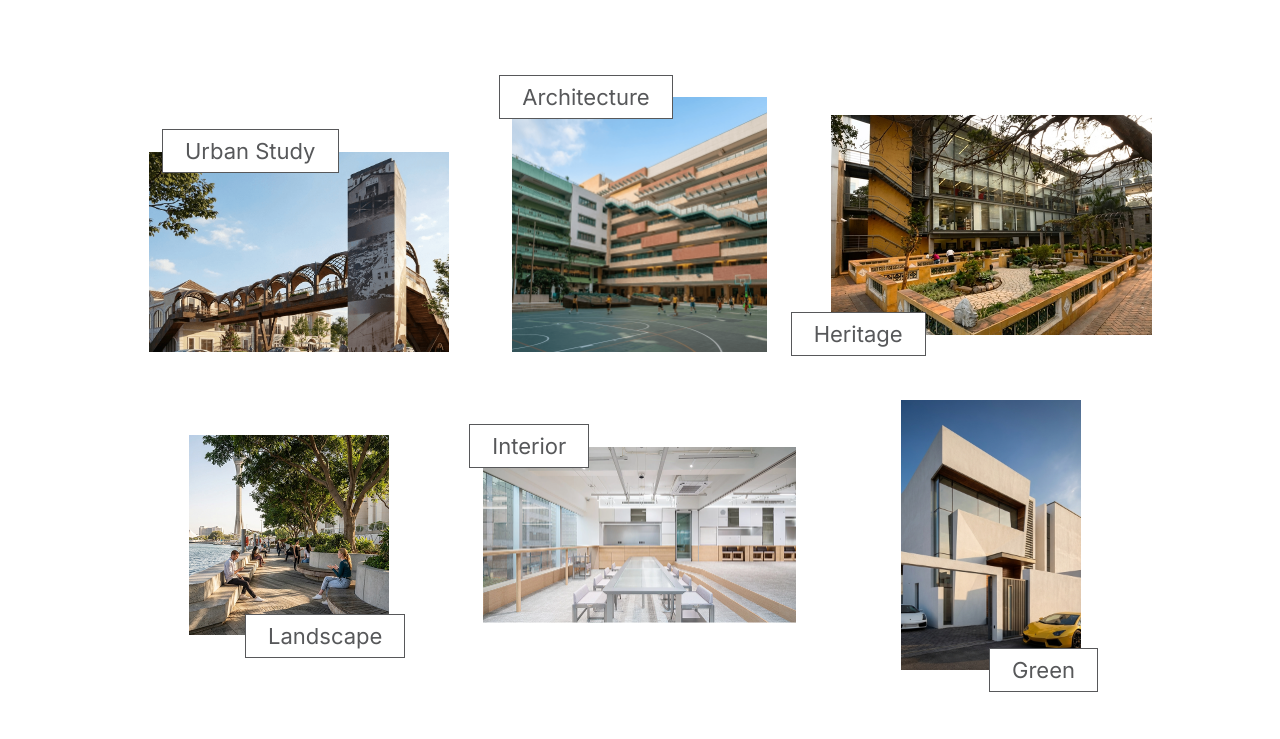
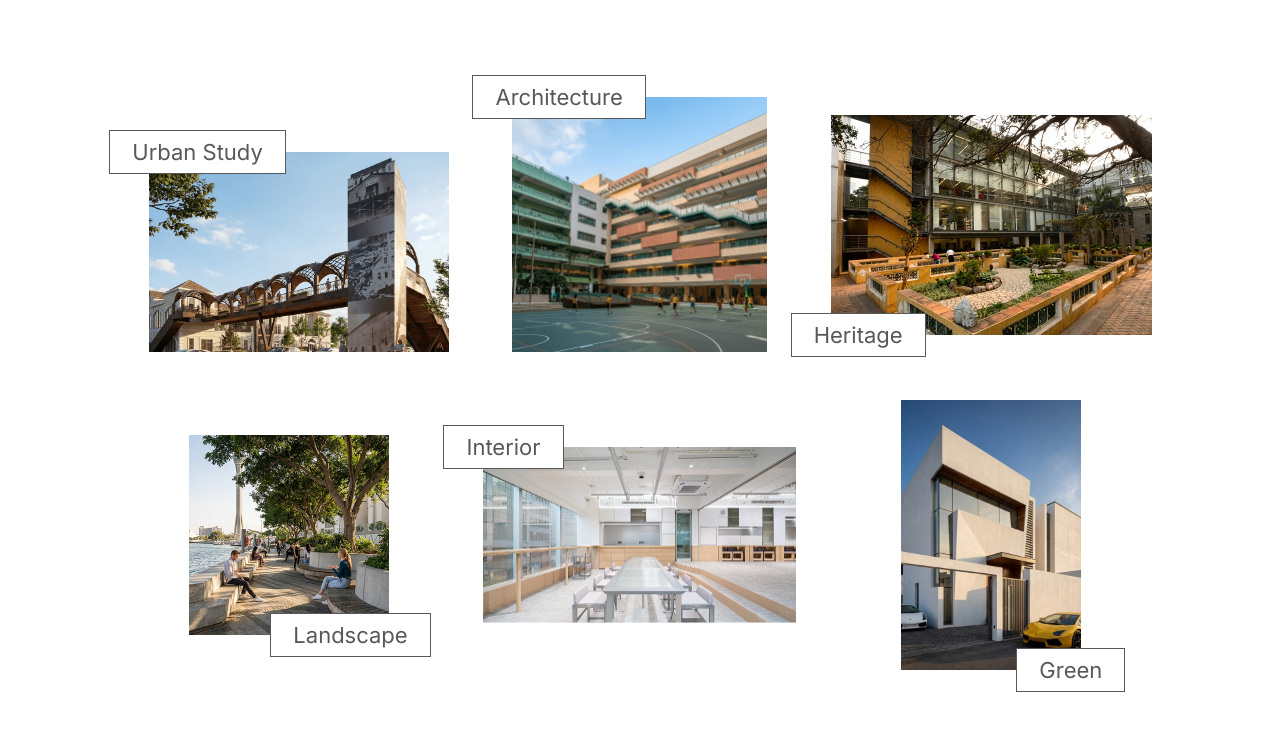
Before and after one commit to smowebdev/JCL, a website: page index.html in a window 1280 px wide. Shown: the part 901-1640 px from the top of the page. Drawn offline with nearby package versions, Linux system fonts and the light colour scheme.

Commit message:
up code 2

```diff
--- a/index.html
+++ b/index.html
@@ -228,10 +228,12 @@
 
         </section>
         <section class="project-cate-sec  px-5 md:px-8.75 lg:px-80 py-section-y-l">
-            <div class="project-cate-list max-w-7xl mx-auto grid md:grid-cols-2 lg:grid-cols-3 gap-x-l gap-y-12 p-xxl">
+            <div
+                class="project-cate-list max-w-7xl mx-auto grid md:grid-cols-2 lg:grid-cols-3 lg:gap-x-l gap-y-14 md:gap-y-12 md:p-xxl">
                 <!-- Type 1 -->
-                <a href="#" class="cate-item group relative min-h-[255px] flex items-end justify-end">
-                    <div class="w-[300px] h-[200px]  relative">
+                <a href="#"
+                    class="cate-item order-1 group relative px-4 lg:px-0 lg:min-h-[255px] flex items-start lg:items-end justify-center lg:justify-end">
+                    <div class="w-[250px] h-[157px] md:w-[280px] md:h-[176px] lg:w-[300px] lg:h-[200px]  relative">
                         <div
                             class="overlay absolute inset-0 bg-black/57 pointer-events-none transition-default opacity-0 group-hover:opacity-100">
                         </div>
@@ -241,14 +243,16 @@
                             <span>See More</span>
                             <img src="assets/images/arrow-right-white.svg" alt="">
                         </div>
+                        <div
+                            class=" absolute z-1 -left-10 -top-5.5 md:-top-6 md:-left-10 lg:-top-5.5 lg:-left-10 inline-block text-title-l leading-[normal] py-2 px-5.5 border border-primary bg-white ">
+                            Urban Study</div>
                     </div>
-                    <div
-                        class=" absolute top-8 left-8.5 inline-block text-title-l leading-[normal] py-2 px-5.5 border border-primary bg-white ">
-                        Urban Study</div>
+
                 </a>
                 <!-- Type 2 -->
-                <a href="#" class="cate-item group relative min-h-[255px] flex items-center justify-center">
-                    <div class="w-[255px] h-[255px]  relative">
+                <a href="#"
+                    class="cate-item group order-3 lg:order-2 relative px-4 lg:px-0 lg:min-h-[255px] flex items-center justify-center">
+                    <div class="w-[230px] h-[230px] lg:w-[255px] lg:h-[255px]  relative">
                         <div
                             class="overlay absolute inset-0 bg-black/57 pointer-events-none transition-default opacity-0 group-hover:opacity-100">
                         </div>
@@ -258,14 +262,16 @@
                             <span>See More</span>
                             <img src="assets/images/arrow-right-white.svg" alt="">
                         </div>
+                        <div
+                            class=" absolute z-1 -left-10 -top-5.5 md:-top-6 lg:-top-5.5 lg:-left-10 inline-block text-title-l leading-[normal] py-2 px-5.5 border border-primary bg-white ">
+                            Architecture</div>
                     </div>
-                    <div
-                        class=" absolute -top-5.5 left-5 inline-block text-title-l leading-[normal] py-2 px-5.5 border border-primary bg-white ">
-                        Architecture</div>
+
                 </a>
                 <!-- Type 3 -->
-                <a href="#" class="cate-item group relative min-h-[255px] flex items-center justify-start">
-                    <div class="w-[330px] h-[220px]  relative">
+                <a href="#"
+                    class="cate-item group order-4 lg:order-3 relative px-4 lg:px-0 lg:min-h-[255px] flex items-center justify-center lg:justify-start">
+                    <div class="w-[250px] h-[167px] lg:w-[330px] lg:h-[220px]  relative">
                         <div
                             class="overlay absolute inset-0 bg-black/57 pointer-events-none transition-default opacity-0 group-hover:opacity-100">
                         </div>
@@ -275,14 +281,16 @@
                             <span>See More</span>
                             <img src="assets/images/arrow-right-white.svg" alt="">
                         </div>
+                        <div
+                            class=" absolute z-1 -bottom-5.5 -left-10 inline-block text-title-l leading-[normal] py-2 px-5.5 border border-primary bg-white ">
+                            Heritage</div>
                     </div>
-                    <div
-                        class=" absolute -bottom-1 -left-10 inline-block text-title-l leading-[normal] py-2 px-5.5 border border-primary bg-white ">
-                        Heritage</div>
+
                 </a>
                 <!-- Type 4 -->
-                <a href="#" class="cate-item group relative min-h-[270px] flex items-center justify-center">
-                    <div class="w-[200px] h-[200px]  relative">
+                <a href="#"
+                    class="cate-item group order-2 lg:order-4 relative px-4 lg:px-0 lg:min-h-[270px] flex items-center justify-center">
+                    <div class="w-[180px] h-[180px] lg:w-[200px] lg:h-[200px]  relative">
                         <div
                             class="overlay absolute inset-0 bg-black/57 pointer-events-none transition-default opacity-0 group-hover:opacity-100">
                         </div>
@@ -292,14 +300,16 @@
                             <span>See More</span>
                             <img src="assets/images/arrow-right-white.svg" alt="">
                         </div>
+                        <div
+                            class=" absolute z-1 -bottom-5.5 lg:-bottom-5.5 -right-10.5 lg:-right-10.5 inline-block text-title-l leading-[normal] py-2 px-5.5 border border-primary bg-white ">
+                            Landscape</div>
                     </div>
-                    <div
-                        class=" absolute bottom-3 right-11 inline-block text-title-l leading-[normal] py-2 px-5.5 border border-primary bg-white ">
-                        Landscape</div>
+
                 </a>
                 <!-- Type 5 -->
-                <a href="#" class="cate-item group relative min-h-[270px] flex items-center justify-center">
-                    <div class="w-[313px] h-[176px]  relative">
+                <a href="#"
+                    class="cate-item group order-6 md:order-5 relative px-4 lg:px-0 lg:min-h-[270px] flex items-center justify-center">
+                    <div class="w-[250px] h-[187px] lg:w-[313px] lg:h-[176px]  relative">
                         <div
                             class="overlay absolute inset-0 bg-black/57 pointer-events-none transition-default opacity-0 group-hover:opacity-100">
                         </div>
@@ -309,12 +319,14 @@
                             <span>See More</span>
                             <img src="assets/images/arrow-right-white.svg" alt="">
                         </div>
+                        <div
+                            class=" absolute z-1  -top-6 lg:-top-5.5 -left-10 inline-block text-title-l leading-[normal] py-2 px-5.5 border border-primary bg-white ">
+                            Interior</div>
                     </div>
-                    <div
-                        class=" absolute top-6 -left-2.5 inline-block text-title-l leading-[normal] py-2 px-5.5 border border-primary bg-white ">
-                        Interior</div>
+
                 </a>
-                <a href="#" class="cate-item group relative min-h-[270px] flex items-center justify-center">
+                <a href="#"
+                    class="cate-item group order-5 md:order-6 relative min-h-[270px] flex items-center justify-center">
                     <div class="w-[180px] h-[270px]  relative">
                         <div
                             class="overlay absolute inset-0 bg-black/57 pointer-events-none transition-default opacity-0 group-hover:opacity-100">
@@ -325,13 +337,13 @@
                             <span>See More</span>
                             <img src="assets/images/arrow-right-white.svg" alt="">
                         </div>
+                        <div
+                            class=" absolute z-1 -bottom-5 -right-11 lg:-bottom-5.5 lg:-right-11 inline-block text-title-l leading-[normal] py-2 px-5.5 border border-primary bg-white ">
+                            Green</div>
                     </div>
-                    <div
-                        class=" absolute -bottom-5.5 right-13.5 inline-block text-title-l leading-[normal] py-2 px-5.5 border border-primary bg-white ">
-                        Green</div>
                 </a>
             </div>
-            <div class="text-center mt-7.5">
+            <div class="text-center mt-xxl md:mt-l">
                 <a href="#"
                     class="inline-flex text-center text-primary text-title-l leading-[normal] gap-4 hover:text-tertiary">
                     <svg class="animate-arrow-move" width="33" height="27" viewBox="0 0 33 27" fill="none"
@@ -347,7 +359,8 @@
             </div>
         </section>
         <section class="home-services-sec py-section-y-l px-page-x bg-grey">
-            <h2 class="text-h1 py-[15px] lg:py-0 mb-xl font-medium tracking-[-0.01em] max-w-[850px]">Rooted in Macau, we
+            <h2 class="text-h1 md:py-[15px] lg:py-0 mb-xl font-medium tracking-[0.03em] max-w-[850px]">Rooted in Macau,
+                we
                 offer 360°
                 solutions that seamlessly blend
                 heritage, innovation, and functionality.</h2>
@@ -370,14 +383,13 @@
                     <img class="w-full h-full object-cover" src="assets/images/our-team-img.png" alt="">
                 </div>
                 <div class="bg-secondary px-page-x py-section-y-l flex flex-col items-start justify-center gap-xl">
-                    <div class="">
+                    <div>
                         <div class=" text-[100px] leading-[0.8]">
-                            <span class="js-counter" data-count="0">0</span>+
+                            <span class="js-counter" data-count="25">0</span>+
                         </div>
                         <div class="text-h1 mt-2.5">
                             years of <br />profession
                         </div>
-
                     </div>
                     <div class="font-medium text-p1 leading-[19px]">
                         <p>We are a team of talents with multi-cultural backgrounds and expertises.</p>
```
Also changed, not shown: src/output.css, 1 other file.
